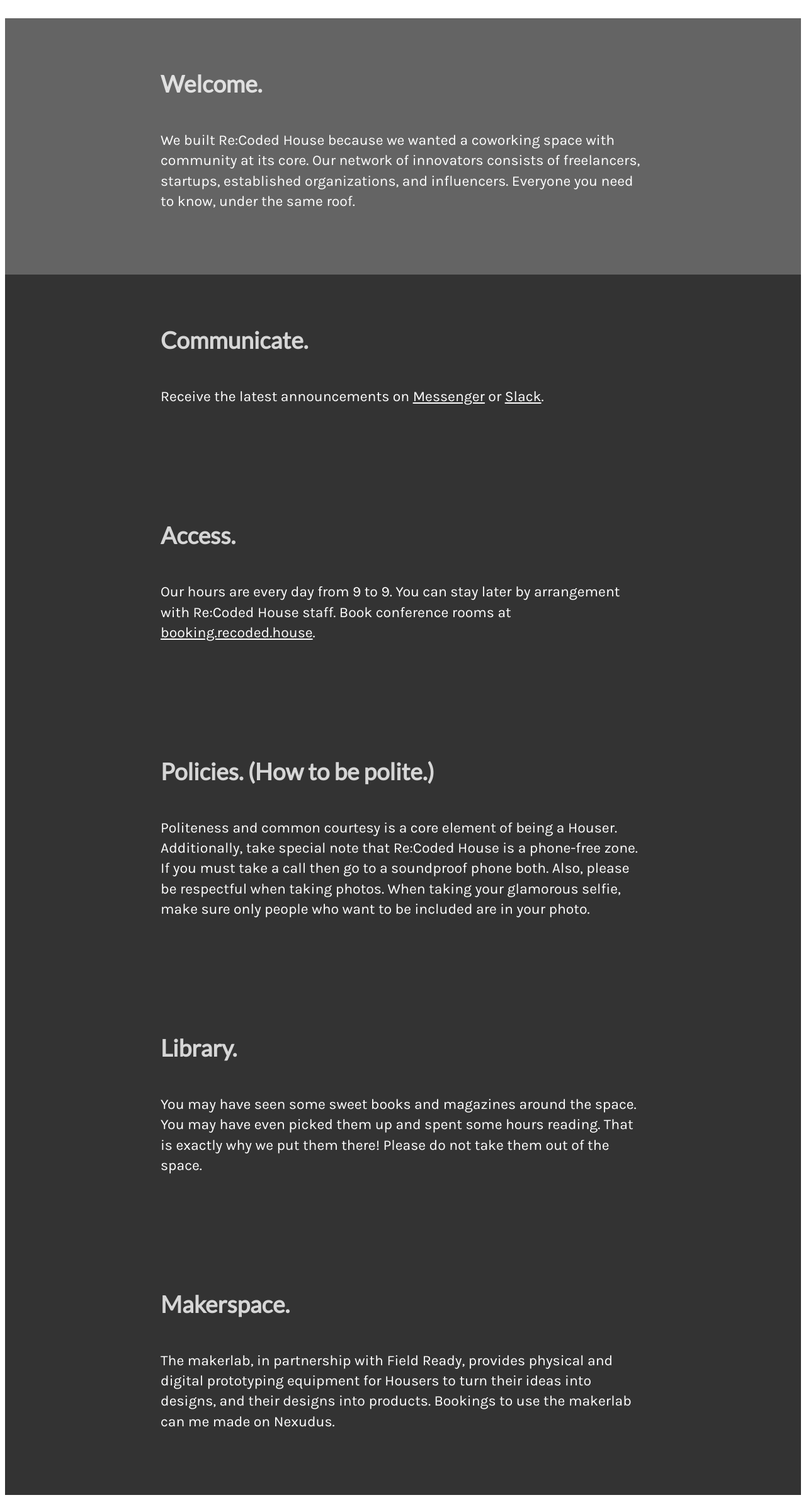
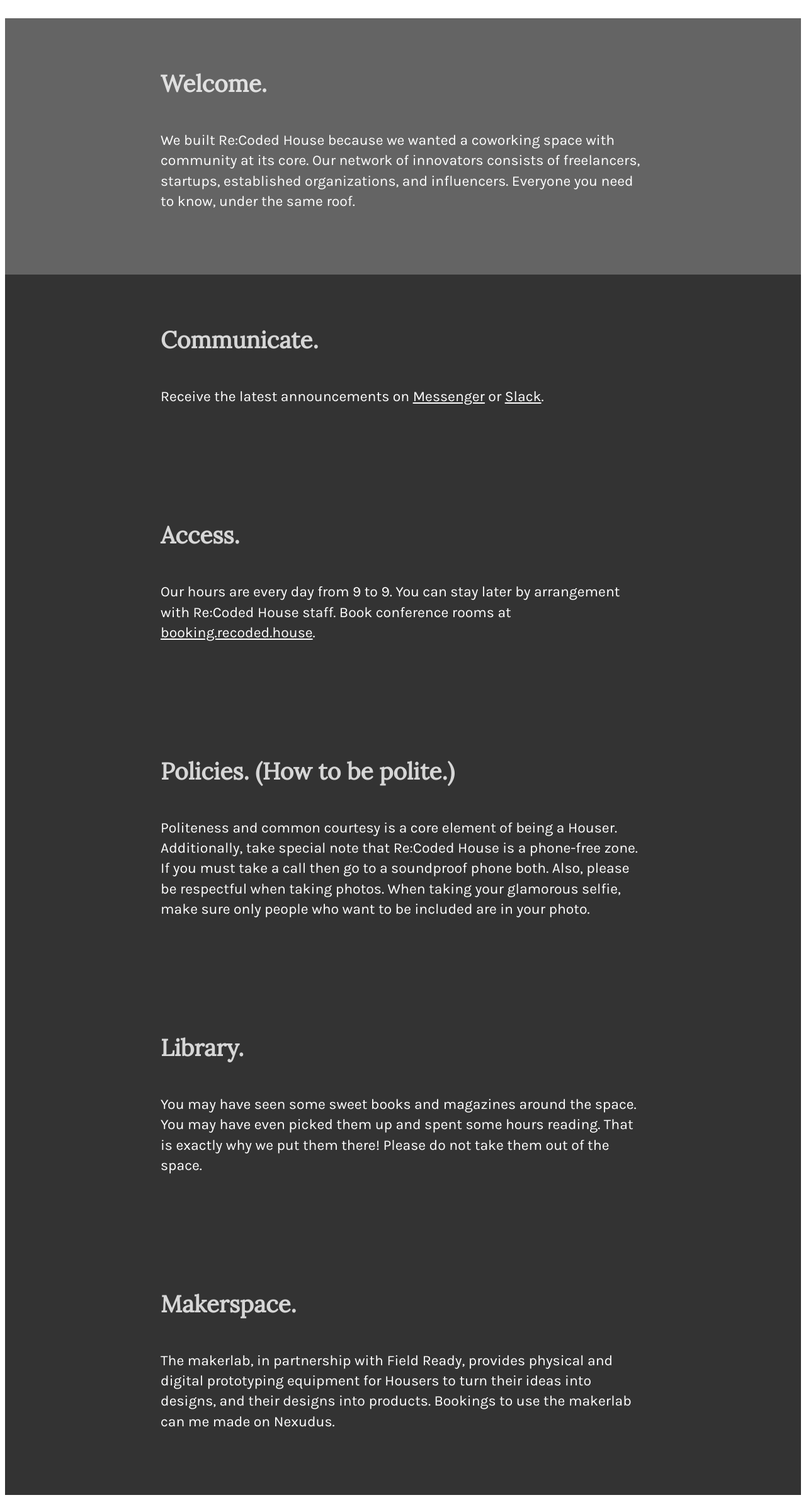
Before and after one commit to ReCoded-Org/welcome.recoded.house, a PHP site: page / in a window 1280 px wide. Shown: the whole page at 63% size. Run offline with PHP 8.4, Linux system fonts and the light colour scheme; some libraries are stand-ins or nearby versions.

Commit message:
Update index.php

```diff
--- a/index.php
+++ b/index.php
@@ -19,7 +19,7 @@ $text_content = json_decode($text_content, TRUE); ?>
 
 <!-- Import custom fonts -->
 <link href="https://fonts.googleapis.com/css?family=Karla" rel="stylesheet">
-<link href="https://fonts.googleapis.com/css?family=Lato" rel="stylesheet">
+<link href="https://fonts.googleapis.com/css?family=Lora" rel="stylesheet">
 
 <!-- Material Icons -->
 <link href="https://fonts.googleapis.com/icon?family=Material+Icons" rel="stylesheet">
@@ -74,7 +74,7 @@ h2, p {
 
 h2 {
 	opacity: 0.8;
-	font-family: Lato, 'Sans Serif';
+	font-family: Lora, Serif;
 	font-size: 37px;
 	line-height: 1.3em;
 	font-weight: 700;
```
